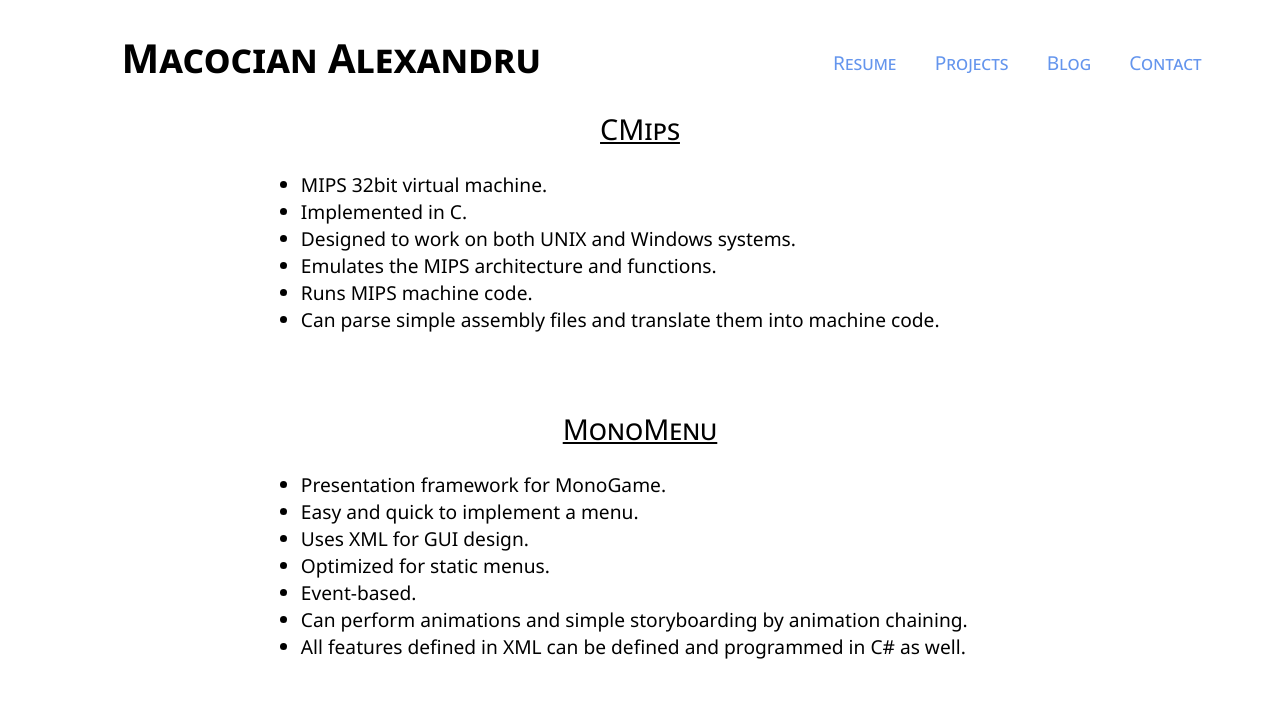
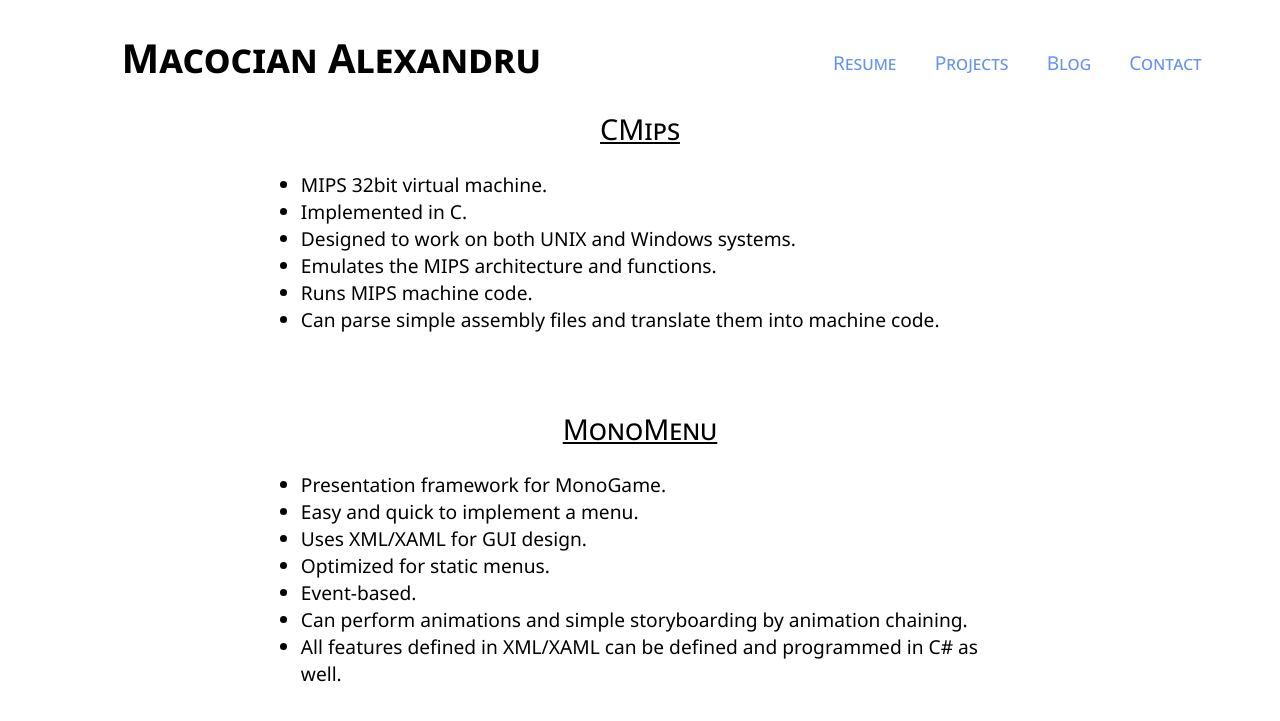
Before and after one commit to AlexMacocian/alexmacocian.github.io, a Jekyll site: the page built from projects/index.html, in a window 1280 px wide. Shown: the top 721 px of the page. Built offline with Jekyll 4.4.1, drawn with Linux system fonts in a browser that asks for light colours.

Commit message:
Update index.html

```diff
--- a/projects/index.html
+++ b/projects/index.html
@@ -16,10 +16,10 @@
   <ul>
 	  <li>Presentation framework for MonoGame.</li>
     <li>Easy and quick to implement a menu.</li>
-    <li>Uses XML for GUI design.</li>
+    <li>Uses XML/XAML for GUI design.</li>
 	  <li>Optimized for static menus.</li>
     <li>Event-based.</li>
     <li>Can perform animations and simple storyboarding by animation chaining.</li>
-    <li>All features defined in XML can be defined and programmed in C# as well.</li>
+    <li>All features defined in XML/XAML can be defined and programmed in C# as well.</li>
 	</ul>
 </div>
```
